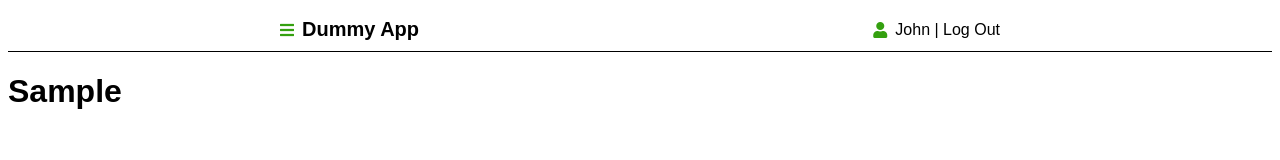
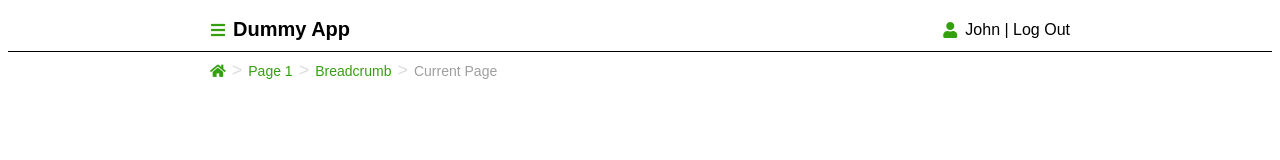
Before and after one commit to 105ron/javascript-form, a website: page index.html in a window 1280 px wide. Drawn offline with Linux system fonts and the light colour scheme.

Commit message:
complete the location navigation below navbar

```diff
--- a/app/stylesheets/styles.scss
+++ b/app/stylesheets/styles.scss
@@ -1,6 +1,7 @@
 $bright-green: #34A00F;
-$max-page-width: 720px;
-$grey:	#ABABAB;
+$max-page-width: 860px;
+$grey:	#9f9f9f;
+$light-grey: #DDD;
 
 html {
   font-family: Arial, Helvetica, sans-serif;
@@ -18,6 +19,9 @@ html {
     display: flex;
     justify-content: space-between;
   }
+  .hamburger {
+    margin-left: 1px;
+  }
   .heading {
     display:inline;
     margin: 10px 8px;
@@ -31,3 +35,31 @@ html {
     margin-left: 8px;
   }
 }
+
+.location-container {
+  width: $max-page-width;
+  display: flex;
+  align-items: center;
+  margin: 0 auto;
+  padding: 8px 0;
+  font-size: 14px;
+  span {
+    font-size: 18px;
+  }
+  .arrow {
+    margin: 0 6px;
+    color: $light-grey;
+  }
+  .current-page {
+    color: $grey;
+    font-size: 14px;
+  }
+  .pages-link {
+    text-decoration: none;
+    color: $bright-green;
+    &:hover {
+      text-decoration: underline;
+      text-decoration-style: dotted;
+    }
+  }
+}
--- a/index.html
+++ b/index.html
@@ -14,7 +14,7 @@
     <div class="nav-wrapper">
       <nav class="menu-container">
         <div class="left-hand-panel">
-          <i class="fas fa-bars green"></i>
+          <i class="fas fa-bars green hamburger"></i>
           <h1 class="heading">Dummy App</h1>
         </div>
         <div class="right-hand-panel">
@@ -23,7 +23,15 @@
         </div>
       </nav>
     </div>
-    <h1>Sample</h1>
+    <div class="location-container">
+      <i class="fas fa-home green"></i>
+      <span class="arrow">></span>
+      <a class="pages-link" href="#">Page 1</a>
+      <span class="arrow">></span>
+      <a class="pages-link" href="#">Breadcrumb</a>
+      <span class="arrow">></span>
+      <span class="current-page">Current Page</span>
+    </div>
   </body>
   <script src="scripts/app.js"></script>
 </html>
```
Also changed, not shown: app/index.html (+10 -2 lines), stylesheets/styles.css.
